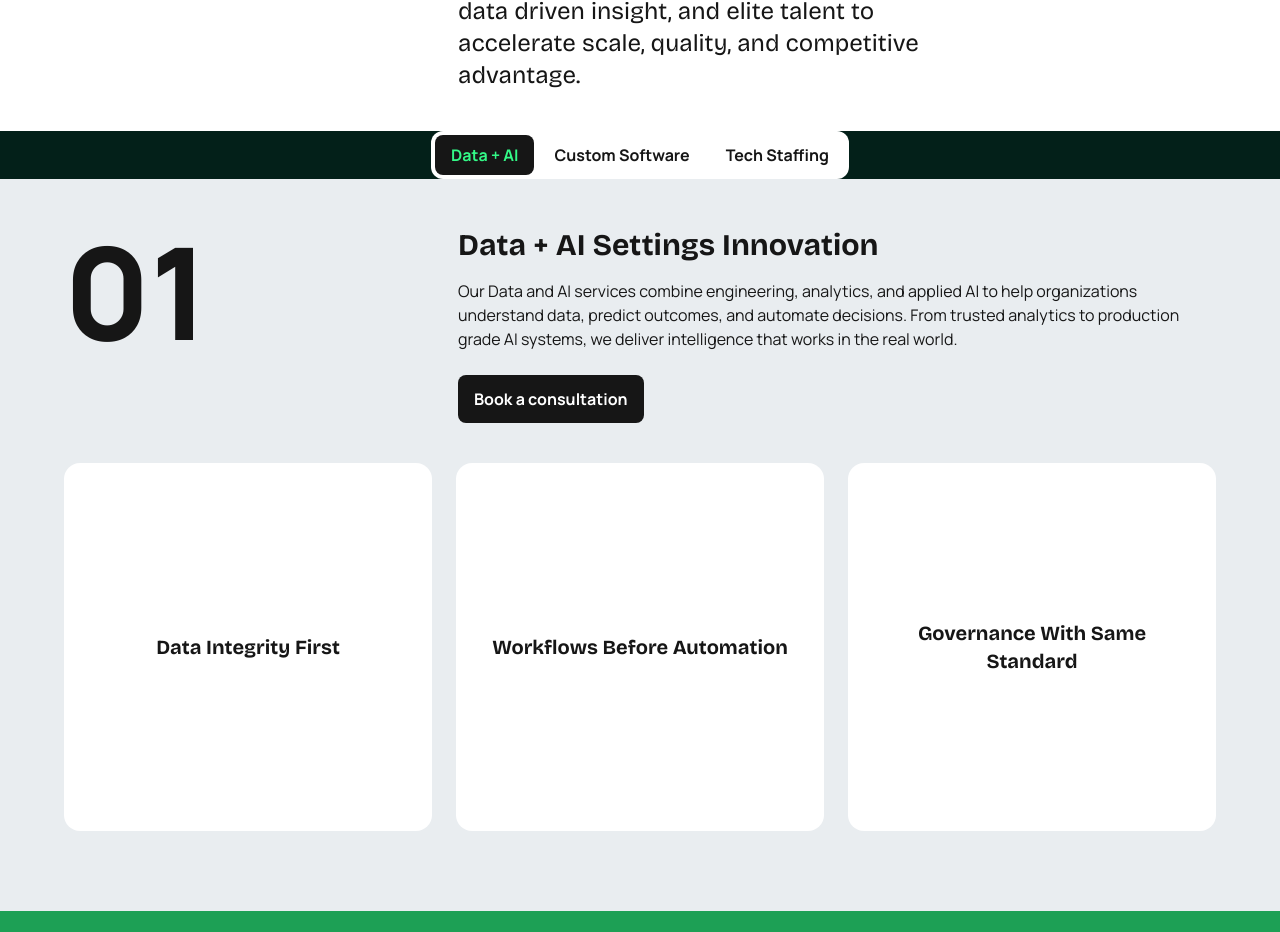
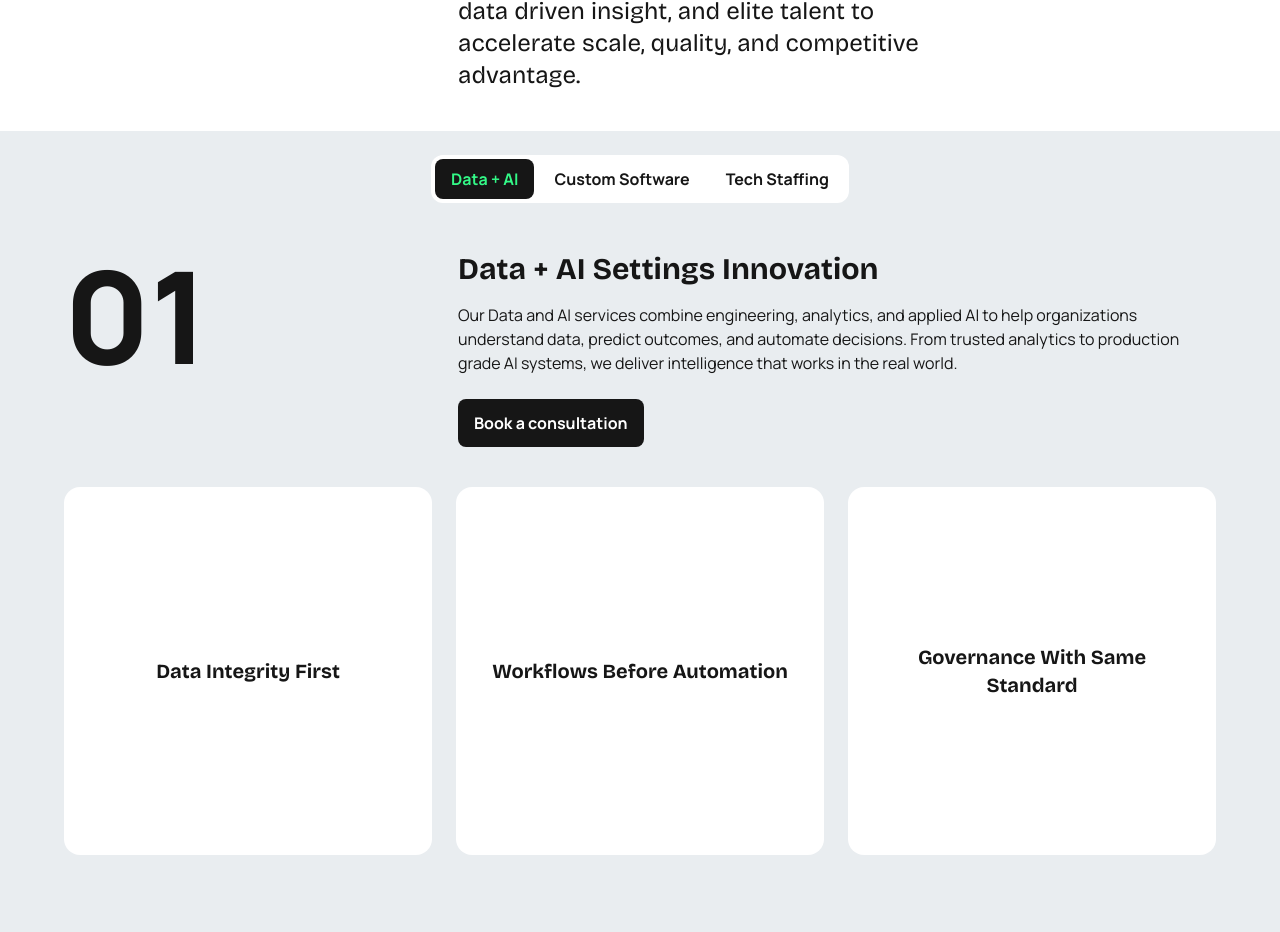
Before and after one commit to fahimkabir2212/datacrunch-assestment, a React (Vite) app in the folder frontend/: page / in a window 1280 px wide. Shown: the part 1295-2227 px from the top of the page. Built offline with nearby package versions, Linux system fonts and the light colour scheme.

Commit message:
feat: refactor Solutions section to remove context and streamline components; add pillar detail content

```diff
--- a/frontend/src/components/sections/solutions/Solutions.tsx
+++ b/frontend/src/components/sections/solutions/Solutions.tsx
@@ -1,18 +1,9 @@
-import { useState } from "react";
 import type { ReactNode } from "react";
-import { SolutionsTabContext } from "../../../context/Solutions";
-import { solutionsContent } from "../../../data/home/solutionsContent";
 
 interface SolutionsProps {
   children: ReactNode;
 }
 
 export default function Solutions({ children }: SolutionsProps) {
-  const [activeTab, setActiveTab] = useState(solutionsContent.tabs[0].id);
-
-  return (
-    <SolutionsTabContext.Provider value={{ activeTab, setActiveTab }}>
-      <div className="relative">{children}</div>
-    </SolutionsTabContext.Provider>
-  );
+  return <div className="relative bg-surface-subtle pt-6">{children}</div>;
 }
--- a/frontend/src/components/sections/solutions/pillar-detail/PillarDetail.tsx
+++ b/frontend/src/components/sections/solutions/pillar-detail/PillarDetail.tsx
@@ -1,41 +1,32 @@
 import Container from "../../../ui/Container";
-import { useSolutionsTab } from "../../../../context/Solutions";
-import { solutionsContent } from "../../../../data/home/solutionsContent";
+import { pillarDetailContent } from "../../../../data/home/pillarDetailContent";
 import PillarCard from "./PillarCard";
 
 export default function PillarDetail() {
-  const { activeTab } = useSolutionsTab();
-  const tab = solutionsContent.tabs.find((t) => t.id === activeTab);
-
-  if (!tab) return null;
+  const { index, heading, description, cta, cards } = pillarDetailContent;
 
   return (
-    <section
-      id={`solutions-panel-${tab.id}`}
-      role="tabpanel"
-      aria-labelledby={`solutions-tab-${tab.id}`}
-      className="bg-surface-subtle pt-12 pb-20"
-    >
+    <section id="pillar-detail" className="scroll-mt-24 bg-surface-subtle pt-12 pb-20">
       <Container className="split-grid">
         <span className="text-8xl font-extrabold text-ink md:text-9xl">
-          {tab.index}
+          {index}
         </span>
         <div>
           <h3 className="text-2xl font-bold text-ink md:text-3xl">
-            {tab.heading}
+            {heading}
           </h3>
-          <p className="mt-4 text-ink">{tab.description}</p>
+          <p className="mt-4 text-ink">{description}</p>
           <button
             type="button"
             className="mt-6 rounded-lg bg-surface-emphasis px-4 py-3 font-bold text-ink-inverse"
           >
-            {tab.cta}
+            {cta}
           </button>
         </div>
       </Container>
 
       <Container className="mt-10 grid grid-cols-1 gap-6 md:grid-cols-3">
-        {tab.cards.map((card) => (
+        {cards.map((card) => (
           <PillarCard
             key={card.title}
             title={card.title}
--- a/frontend/src/components/sections/solutions/tabs/SolutionsTabs.tsx
+++ b/frontend/src/components/sections/solutions/tabs/SolutionsTabs.tsx
@@ -1,49 +1,40 @@
+import { useState } from "react";
 import Container from "../../../ui/Container";
-import { useSolutionsTab } from "../../../../context/Solutions";
 import { solutionsContent } from "../../../../data/home/solutionsContent";
 
+/**
+ * Pure in-page navigation — each link jumps to a section (via a plain
+ * anchor href; html { scroll-behavior: smooth } in global.css handles
+ * the smooth scroll natively, no JS needed for that part). The
+ * highlight just reflects which link was last clicked, not which
+ * section's content is showing — nothing here changes on click.
+ */
 export default function SolutionsTabs() {
-  const { activeTab, setActiveTab } = useSolutionsTab();
   const { tabs } = solutionsContent;
+  const [activeTab, setActiveTab] = useState(tabs[0].id);
 
   return (
-    <div className="sticky top-4 z-20">
+    <nav aria-label="Solutions sections" className="sticky top-4 z-20">
       <Container className="flex justify-center">
-        <div
-          role="tablist"
-          aria-label="Solutions"
-          className="inline-flex gap-1 rounded-xl bg-surface p-1"
-        >
+        <div className="inline-flex gap-1 rounded-xl bg-surface p-1">
           {tabs.map((tab) => {
             const isActive = tab.id === activeTab;
 
             return (
-              <button
+              <a
                 key={tab.id}
-                type="button"
-                role="tab"
-                id={`solutions-tab-${tab.id}`}
-                aria-selected={isActive}
-                aria-controls={`solutions-panel-${tab.id}`}
-                tabIndex={isActive ? 0 : -1}
-                onClick={() => {
-                  setActiveTab(tab.id);
-                  if (tab.scrollTargetId) {
-                    document
-                      .getElementById(tab.scrollTargetId)
-                      ?.scrollIntoView({ behavior: "smooth" });
-                  }
-                }}
+                href={`#${tab.scrollTargetId}`}
+                onClick={() => setActiveTab(tab.id)}
                 className={`rounded-lg px-4 py-2 text-sm font-bold whitespace-nowrap md:text-base ${
                   isActive ? "bg-surface-emphasis text-brand" : "text-ink"
                 }`}
               >
                 {tab.label}
-              </button>
+              </a>
             );
           })}
         </div>
       </Container>
-    </div>
+    </nav>
   );
 }
--- a/frontend/src/context/Solutions.tsx
+++ /dev/null
@@ -1,15 +0,0 @@
-import { createContext, useContext } from "react";
-
-export interface SolutionsTabContextValue {
-  activeTab: string;
-  setActiveTab: (id: string) => void;
-}
-
-export const SolutionsTabContext =
-  createContext<SolutionsTabContextValue | null>(null);
-
-export function useSolutionsTab() {
-  const ctx = useContext(SolutionsTabContext);
-  if (!ctx) throw new Error("useSolutionsTab must be used within <Solutions>");
-  return ctx;
-}
--- /dev/null
+++ b/frontend/src/data/home/pillarDetailContent.ts
@@ -0,0 +1,26 @@
+import type { PillarDetailContent } from "../../types/content";
+
+export const pillarDetailContent: PillarDetailContent = {
+  index: "01",
+  heading: "Data + AI Settings Innovation",
+  description:
+    "Our Data and AI services combine engineering, analytics, and applied AI to help organizations understand data, predict outcomes, and automate decisions. From trusted analytics to production grade AI systems, we deliver intelligence that works in the real world.",
+  cta: "Book a consultation",
+  cards: [
+    {
+      title: "Data Integrity First",
+      description:
+        "AI outputs are only as reliable as the data feeding them. We design, validate, and strengthen your data foundation from the ground up. Garbage in, garbage out is not a risk we take with your business.",
+    },
+    {
+      title: "Workflows Before Automation",
+      description:
+        "Before we build anything, we map your business workflows end to end by surveying the ambiguity. We understand the decisions being made, the people making them, and the systems involved. That clarity determines how and where automation creates real leverage, not just activity.",
+    },
+    {
+      title: "Governance With Same Standard",
+      description:
+        "We implement data governance frameworks that carry the same accountability as human oversight. Your agents operate within defined boundaries. Auditability, control, and compliance are built in, not added on.",
+    },
+  ],
+};
--- a/frontend/src/data/home/solutionsContent.ts
+++ b/frontend/src/data/home/solutionsContent.ts
@@ -2,85 +2,16 @@ import type { SolutionsContent } from "../../types/content";
 
 export const solutionsContent: SolutionsContent = {
   tabs: [
-    {
-      id: "data-ai",
-      label: "Data + AI",
-      index: "01",
-      heading: "Data + AI Settings Innovation",
-      description:
-        "Our Data and AI services combine engineering, analytics, and applied AI to help organizations understand data, predict outcomes, and automate decisions. From trusted analytics to production grade AI systems, we deliver intelligence that works in the real world.",
-      cta: "Book a consultation",
-      cards: [
-        {
-          title: "Data Integrity First",
-          description:
-            "AI outputs are only as reliable as the data feeding them. We design, validate, and strengthen your data foundation from the ground up. Garbage in, garbage out is a risk we take with your business.",
-        },
-        {
-          title: "Workflows Before Automation",
-          description:
-            "We map and refine your workflows before automating them — automation only accelerates a process that already works, not one that's broken.",
-        },
-        {
-          title: "Governance With Same Standard",
-          description:
-            "Every AI system we ship is held to the same governance, auditability, and compliance standards as the rest of your production infrastructure.",
-        },
-      ],
-    },
+    { id: "data-ai", label: "Data + AI", scrollTargetId: "pillar-detail" },
     {
       id: "custom-software",
       label: "Custom Software",
       scrollTargetId: "product-showcase",
-      index: "02",
-      heading: "Custom Software Built To Scale",
-      description:
-        "We design and engineer bespoke software systems tailored to your business logic — from architecture through deployment — built for performance, security, and long-term maintainability.",
-      cta: "Book a consultation",
-      cards: [
-        {
-          title: "Architecture First",
-          description:
-            "Every system starts with a scalable, well-documented architecture, so the codebase stays maintainable as your team and product grow.",
-        },
-        {
-          title: "Security By Design",
-          description:
-            "Security reviews and best practices are built into every stage of development, not bolted on at the end.",
-        },
-        {
-          title: "Built For Longevity",
-          description:
-            "We write code that outlives the people who wrote it — clear, tested, and easy for future teams to extend.",
-        },
-      ],
     },
     {
       id: "tech-staffing",
       label: "Tech Staffing",
       scrollTargetId: "tech-stack",
-      index: "03",
-      heading: "Elite Talent, On Demand",
-      description:
-        "We augment your team with vetted engineers, data specialists, and product talent — embedded quickly, aligned to your standards, and ready to ship.",
-      cta: "Book a consultation",
-      cards: [
-        {
-          title: "Vetted Talent Only",
-          description:
-            "Every engineer we place has been technically screened and reference-checked before they ever join your team.",
-        },
-        {
-          title: "Fast Ramp-Up",
-          description:
-            "Our staff augmentation model is built for speed — new team members are productive within days, not months.",
-        },
-        {
-          title: "Aligned To Your Standards",
-          description:
-            "We match talent to your existing workflows, tools, and culture, so integration is seamless from day one.",
-        },
-      ],
     },
   ],
 };
--- a/frontend/src/layouts/RootLayout.tsx
+++ b/frontend/src/layouts/RootLayout.tsx
@@ -6,7 +6,6 @@ export default function RootLayout() {
       <main id="main">
         <Outlet />
       </main>
-
       <ScrollRestoration />
     </>
   );
--- a/frontend/src/main.tsx
+++ b/frontend/src/main.tsx
@@ -6,6 +6,6 @@ import { router } from "./routes";
 
 createRoot(document.getElementById("root")!).render(
   <StrictMode>
-    <RouterProvider router={router} />,
+    <RouterProvider router={router} />
   </StrictMode>,
 );
```
Also changed, not shown: frontend/src/types/content.ts (+11 -9 lines).
